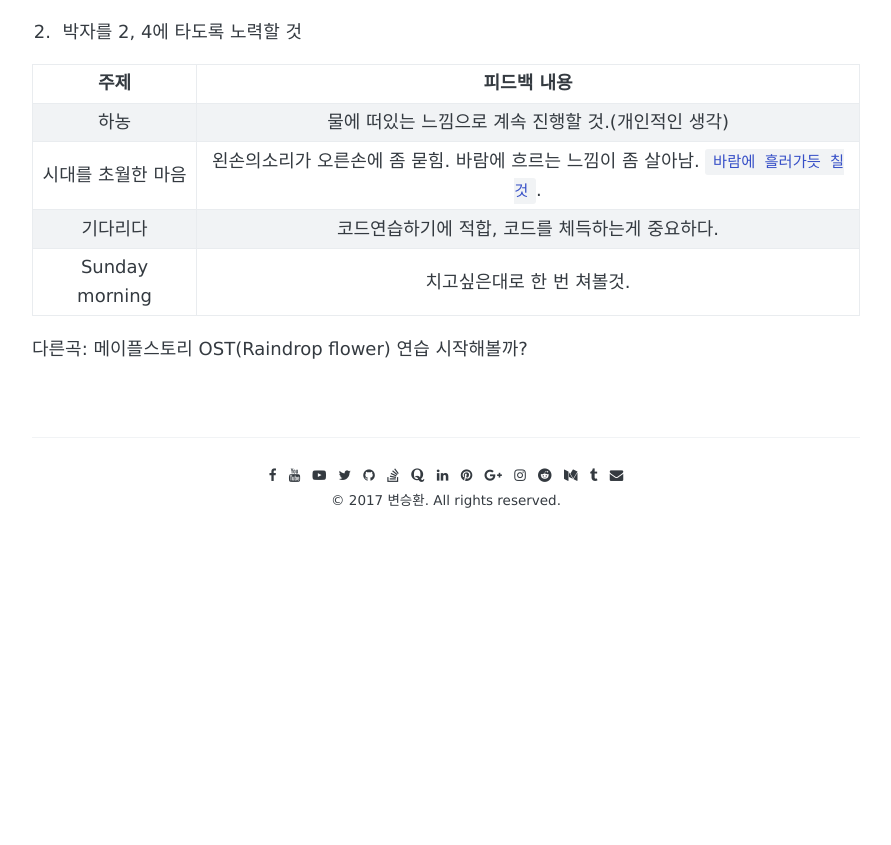
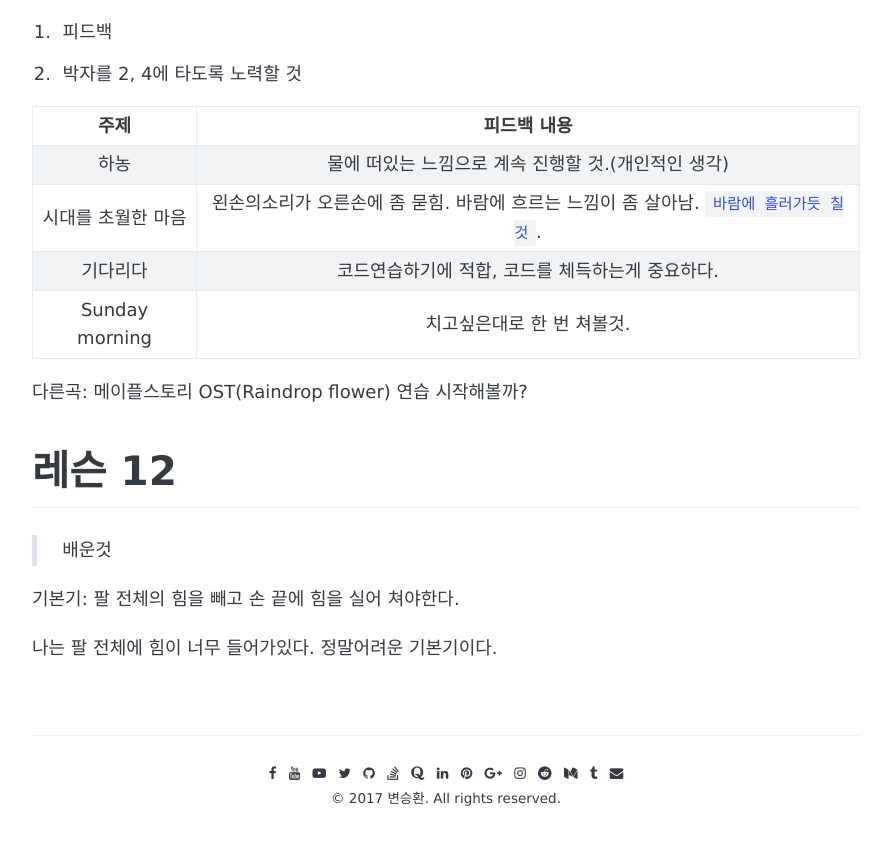
Before and after one commit to awesome-hwan/awesome-hwan.github.io, a Jekyll site: the page built from _posts/2018-05-19-[피아노 레슨].md, in a window 1280 px wide and 900 px high, scrolled down 8086 px. Shown: the top 845 px of the window, without its empty margins (194-1085 px from the left). Built offline with Jekyll 4.4.1, drawn with Linux system fonts in a browser that asks for light colours; some web fonts are replaced; comment, search, counter and statistics services are not loaded; before the commit the page ends 8688 px from its top, so only the background shows below that; some of the changed text lies outside the part shown.

Commit message:
piano 12

```diff
--- a/_posts/2018-05-19-[피아노 레슨].md
+++ b/_posts/2018-05-19-[피아노 레슨].md
@@ -19,7 +19,8 @@ share: true
 8. [피아노 레슨 8(18.07.21)C7](#레슨8)
 9. [피아노 레슨 9(18.07.28)스타카토](#레슨9)
 10. [피아노 레슨 9(18.08.04)피드백, 바람에 흘러가듯 칠 것](#레슨10)
-10. [피아노 레슨 9(18.08.11)2,4 리듬 ](#레슨11)
+11. [피아노 레슨 9(18.08.11)2,4 리듬 ](#레슨11)
+12. [피아노 레슨 9(18.08.18)힘빼기 ](#레슨12)
 
 
 # 레슨1
@@ -267,3 +268,11 @@ ex) CM7: C E G + B플랫 (C에서 한음 내린것.)
 | Sunday morning | 치고싶은대로 한 번 쳐볼것. |
 
 다른곡: 메이플스토리 OST(Raindrop flower) 연습 시작해볼까?
+
+# 레슨 12
+
+> 배운것
+
+기본기: 팔 전체의 힘을 빼고 손 끝에 힘을 실어 쳐야한다.
+
+나는 팔 전체에 힘이 너무 들어가있다. 정말어려운 기본기이다.
```
